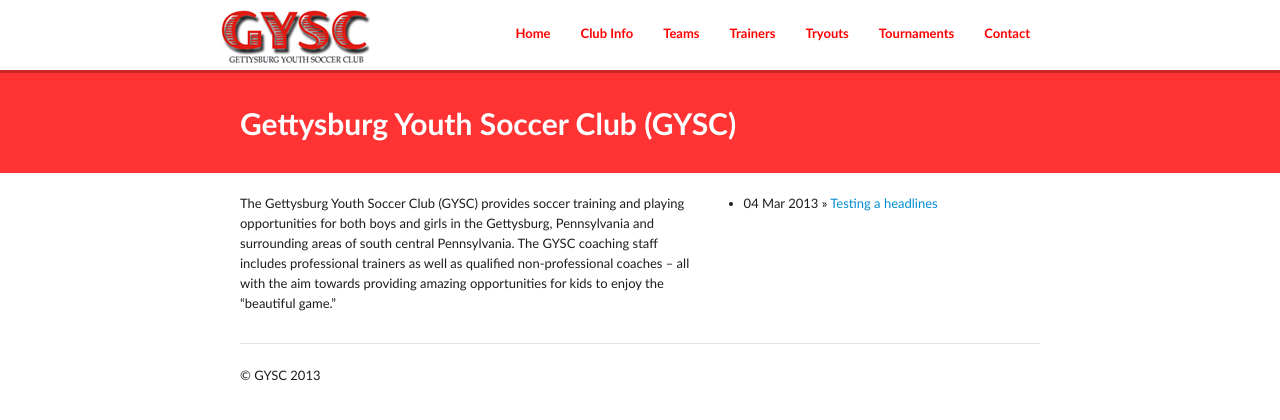
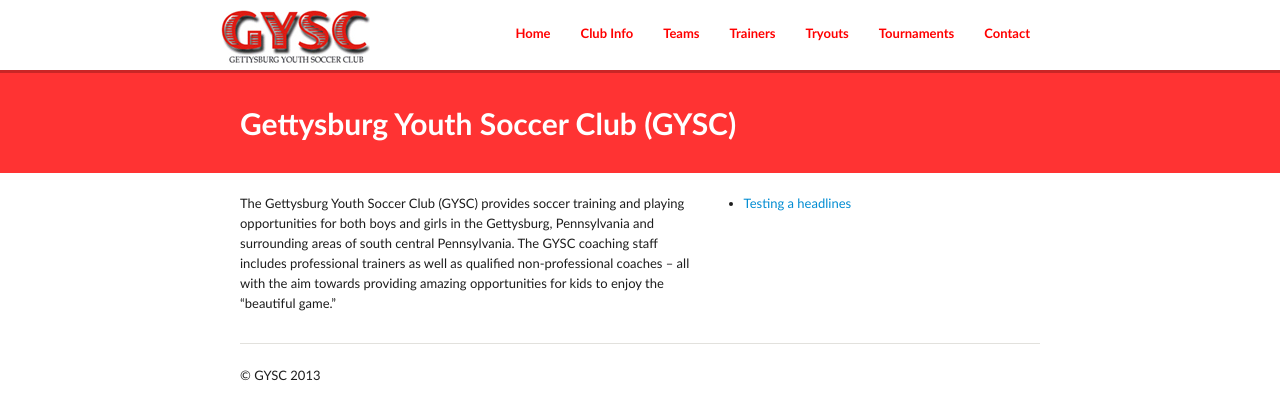
Before and after one commit to GYSC/gysc.github.com, a Jekyll site: the page built from index.md, in a window 1280 px wide. Shown: the top 420 px of the page. Built offline with Jekyll 4.4.1, drawn with Linux system fonts in a browser that asks for light colours.

Commit message:
trying some headlines

```diff
--- a/_layouts/index.html
+++ b/_layouts/index.html
@@ -15,7 +15,7 @@
 			<div class="span5">
 				<ul class="posts">
 					{% for post in site.posts %}
-					<li><span>{{ post.date | date_to_string }}</span> &raquo; <a href="{{ post.url }}">{{ post.title }}</a></li>
+					<li><a href="{{ post.permalink }}">{{ post.title }}</a></li>
 					{% endfor %}
 				</ul>
 			</div>
```
